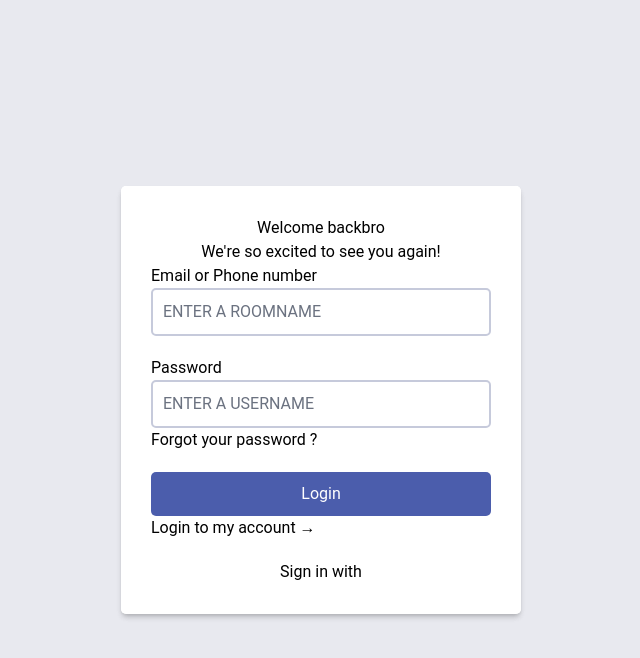
After one commit to Eloquade/Django---Realtime_Videocall_app, a Django app: page /login in a window 1280 px wide. The commit adds this page. Shown: the top 658 px of the page, without its empty margins (319-959 px from the left). Run offline with Django 4.2, Linux system fonts and the light colour scheme; style sheets or scripts are compiled from the project's sources; some libraries are stand-ins or nearby versions.

Commit message:
Added login and jquery

```diff
--- a/RealtimeChatApp/settings.py
+++ b/RealtimeChatApp/settings.py
@@ -41,6 +41,7 @@ INSTALLED_APPS = [
     'theme',
     'base',
     'compressor',
+    'jquery',
 
 ]
 
--- a/Static/Style/main.css
+++ b/Static/Style/main.css
@@ -225,3 +225,9 @@ body{
     background-color: black;
     color: white;
 }
+
+/*login styling*/
+
+.middle{
+    text-align: center;
+}
--- a/base/templates/base/lobby.html
+++ b/base/templates/base/lobby.html
@@ -29,9 +29,6 @@
 
             </form>
         </section>
-
-
-
     </main>
     <script type="text/javascript" >
         let form  = document.getElementById('form')
--- /dev/null
+++ b/base/templates/base/login.html
@@ -0,0 +1,77 @@
+{% load static %}
+<!DOCTYPE html>
+<html lang="en">
+<head>
+    <meta charset="UTF-8">
+    <title>Login</title>
+    <link rel="stylesheet" type="text/css" media="screen" href="{% static 'Style/main.css' %}">
+
+    <script src="https://code.jquery.com/jquery-3.6.0.js"></script>
+    <script src="https://cdn.jsdelivr.net/gh/nnattawat/flip@master/dist/jquery.flip.js"></script>
+    <script src="jquery-2.1.4.min.js"></script>
+    <script src="jquery.flip.js"></script>
+
+    <script type="text/javascript">
+        function flip(){
+            document.getElementById("flipper").style.transform= "rotateY(180deg)";
+        }
+
+    </script>
+</head>
+<body>
+
+    <div class="flipper" id="flipper">
+        <section id="form-container" >
+            <header class="middle">
+                <h1>Welcome Back</h1>
+                <p>We're so excited to see you again!</p>
+            </header>
+            <form id="form">
+                <div class="form-field">
+                    <p>Email or Phone number</p>
+                    <input type="text" name="room" placeholder="Enter a roomname" style="text-transform: uppercase;">
+
+                </div>
+                <div class="form-field">
+                    <p>Password</p>
+                    <input type="text" name="username" placeholder="Enter a Username" style="text-transform: uppercase;">
+                    <p>Forgot your password ?</p>
+                </div>
+                <div class="form-field">
+                    <input type="submit" value="Login">
+                    <a onclick="flip()">Create my account →</a>
+                </div>
+                <p class="middle">Sign in with</p>
+
+
+            </form>
+        </section>
+        <section id="form-container" >
+            <header class="middle">
+                <h1>Welcome backbro</h1>
+                <p>We're so excited to see you again!</p>
+            </header>
+            <form id="form">
+                <div class="form-field">
+                    <p>Email or Phone number</p>
+                    <input type="text" name="room" placeholder="Enter a roomname" style="text-transform: uppercase;">
+                </div>
+
+                <div class="form-field">
+                    <p>Password</p>
+                    <input type="text" name="username" placeholder="Enter a Username" style="text-transform: uppercase;">
+                    <p>Forgot your password ?</p>
+                </div>
+                <div class="form-field">
+                    <input type="submit" value="Login">
+                    <a onclick="flip()">Login to my account →</a>
+                </div>
+                <p class="middle">Sign in with</p>
+
+
+            </form>
+        </section>
+    </div>
+
+</body>
+</html>
--- a/base/urls.py
+++ b/base/urls.py
@@ -5,6 +5,7 @@ from . import views
 
 urlpatterns = [
     path('', views.Home),
+    path('login', views.login),
     path('lobby', views.Lobby),
     path('room', views.Room),
 
--- a/base/views.py
+++ b/base/views.py
@@ -8,6 +8,10 @@ import time
 # Create your views here.
 def Home(request):
     return render(request, 'base/home.html')
+
+
+def login(request):
+    return render(request, 'base/login.html')
 
 
 def Lobby(request):
--- a/package.json
+++ b/package.json
@@ -3,6 +3,7 @@
     "tailwindcss": "^3.1.7"
   },
   "dependencies": {
-    "flowbite": "^1.5.1"
+    "flowbite": "^1.5.1",
+    "jquery": "^3.6.0"
   }
 }
```
Also changed, not shown: package-lock.json.
